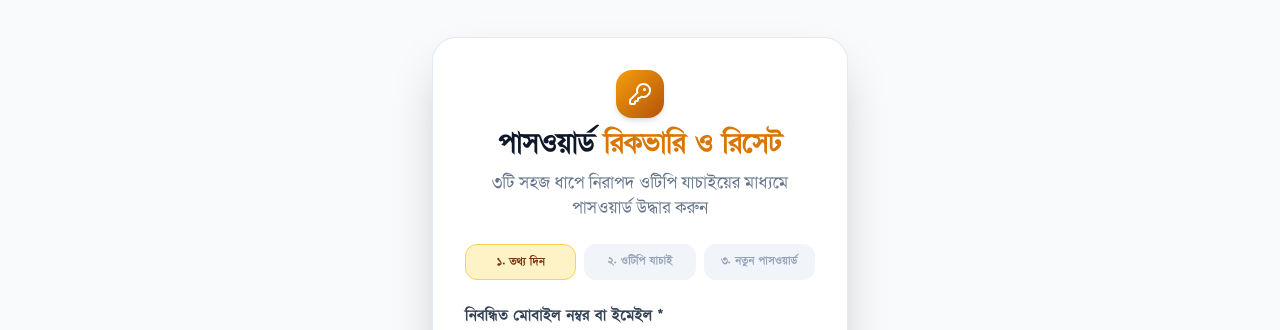
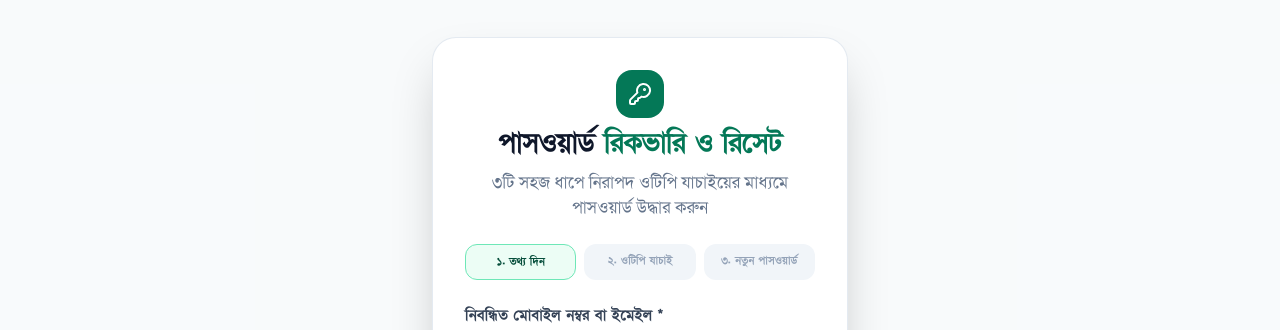
Before and after one commit to moshiurrahmandeap11/client-master-portal, a Next.js app: page /auth/forgot-password in a window 1280 px wide. Shown: the part 171-501 px from the top of the page. Built offline with nearby package versions, Linux system fonts and the light colour scheme; no server answers.

Commit message:
style(auth): convert password reset progress tabs to clean emerald theme

```diff
--- a/src/app/auth/forgot-password/page.tsx
+++ b/src/app/auth/forgot-password/page.tsx
@@ -188,11 +188,11 @@ function ForgotPasswordWizard() {
 
         {/* Header */}
         <div className="text-center space-y-2">
-          <div className="w-12 h-12 rounded-2xl bg-gradient-to-br from-amber-500 to-amber-700 text-white flex items-center justify-center mx-auto shadow-md">
+          <div className="w-12 h-12 rounded-2xl bg-emerald-700 text-white flex items-center justify-center mx-auto shadow-xs">
             <KeyRound className="w-6 h-6" />
           </div>
           <h1 className="text-2xl font-black text-slate-900 tracking-tight">
-            পাসওয়ার্ড <span className="text-amber-600">রিকভারি ও রিসেট</span>
+            পাসওয়ার্ড <span className="text-emerald-700">রিকভারি ও রিসেট</span>
           </h1>
           <p className="text-xs sm:text-sm text-slate-500 font-medium">
             ৩টি সহজ ধাপে নিরাপদ ওটিপি যাচাইয়ের মাধ্যমে পাসওয়ার্ড উদ্ধার করুন
@@ -202,17 +202,17 @@ function ForgotPasswordWizard() {
         {/* 3-Step Progress Indicator */}
         <div className="grid grid-cols-3 gap-2 text-center text-[11px] font-bold">
           <div className={`p-2 rounded-xl transition-all ${
-            step === 1 ? 'bg-amber-100 text-amber-900 border border-amber-300' : 'bg-slate-100 text-slate-400'
+            step === 1 ? 'bg-emerald-50 text-emerald-900 border border-emerald-300' : 'bg-slate-100 text-slate-400'
           }`}>
             <span>১. তথ্য দিন</span>
           </div>
           <div className={`p-2 rounded-xl transition-all ${
-            step === 2 ? 'bg-amber-100 text-amber-900 border border-amber-300' : 'bg-slate-100 text-slate-400'
+            step === 2 ? 'bg-emerald-50 text-emerald-900 border border-emerald-300' : 'bg-slate-100 text-slate-400'
           }`}>
             <span>২. ওটিপি যাচাই</span>
           </div>
           <div className={`p-2 rounded-xl transition-all ${
-            step === 3 ? 'bg-emerald-100 text-emerald-900 border border-emerald-300' : 'bg-slate-100 text-slate-400'
+            step === 3 ? 'bg-emerald-50 text-emerald-900 border border-emerald-300' : 'bg-slate-100 text-slate-400'
           }`}>
             <span>৩. নতুন পাসওয়ার্ড</span>
           </div>
@@ -399,7 +399,7 @@ function ForgotPasswordWizard() {
                   <span className={`text-[10px] font-bold ${
                     newPassword === confirmPassword ? 'text-emerald-700' : 'text-rose-600'
                   }`}>
-                    {newPassword === confirmPassword ? '✓ মিল রয়েছে' : 'অমিল'}
+                    {newPassword === confirmPassword ? 'মিল রয়েছে' : 'অমিল'}
                   </span>
                 )}
               </div>
```
